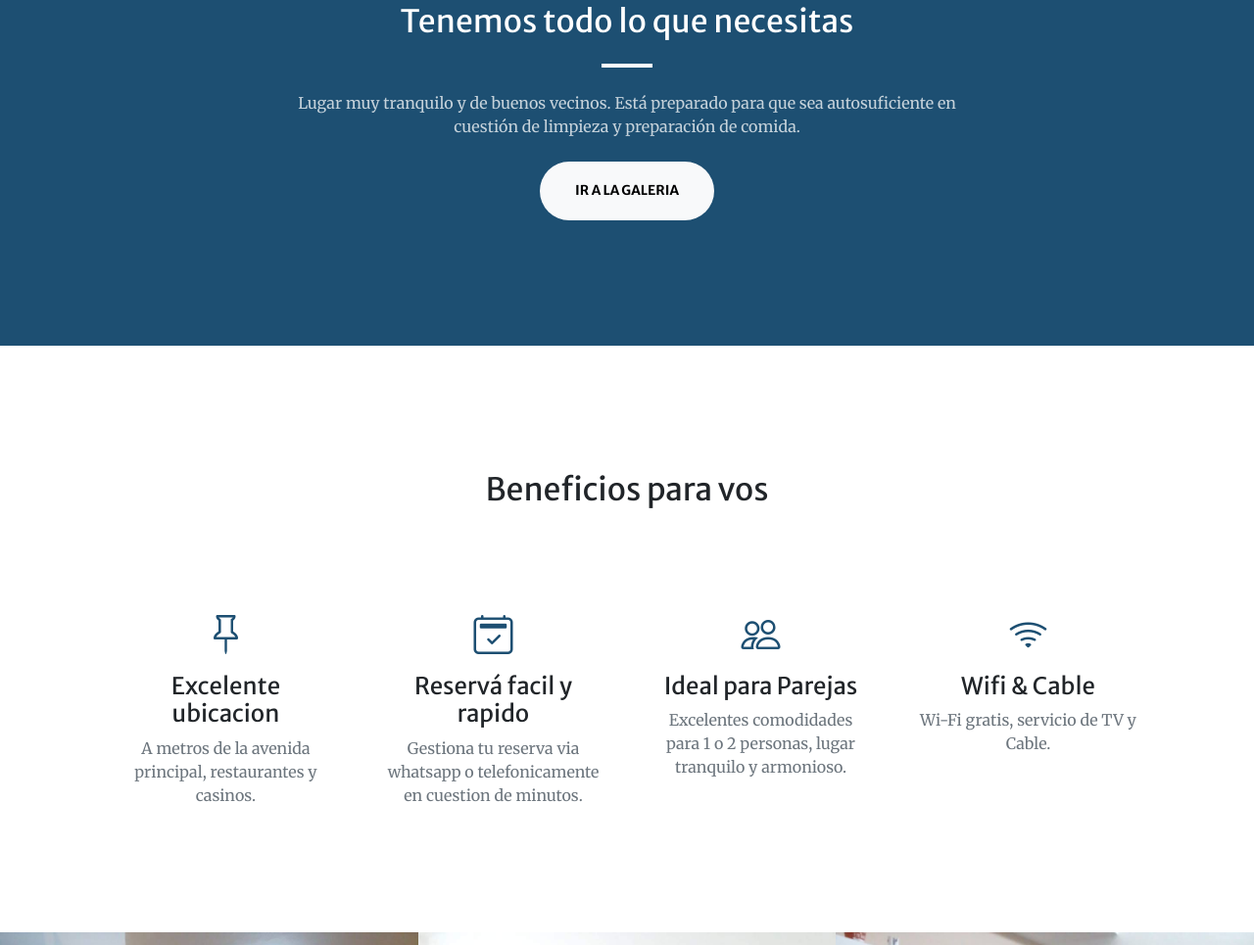
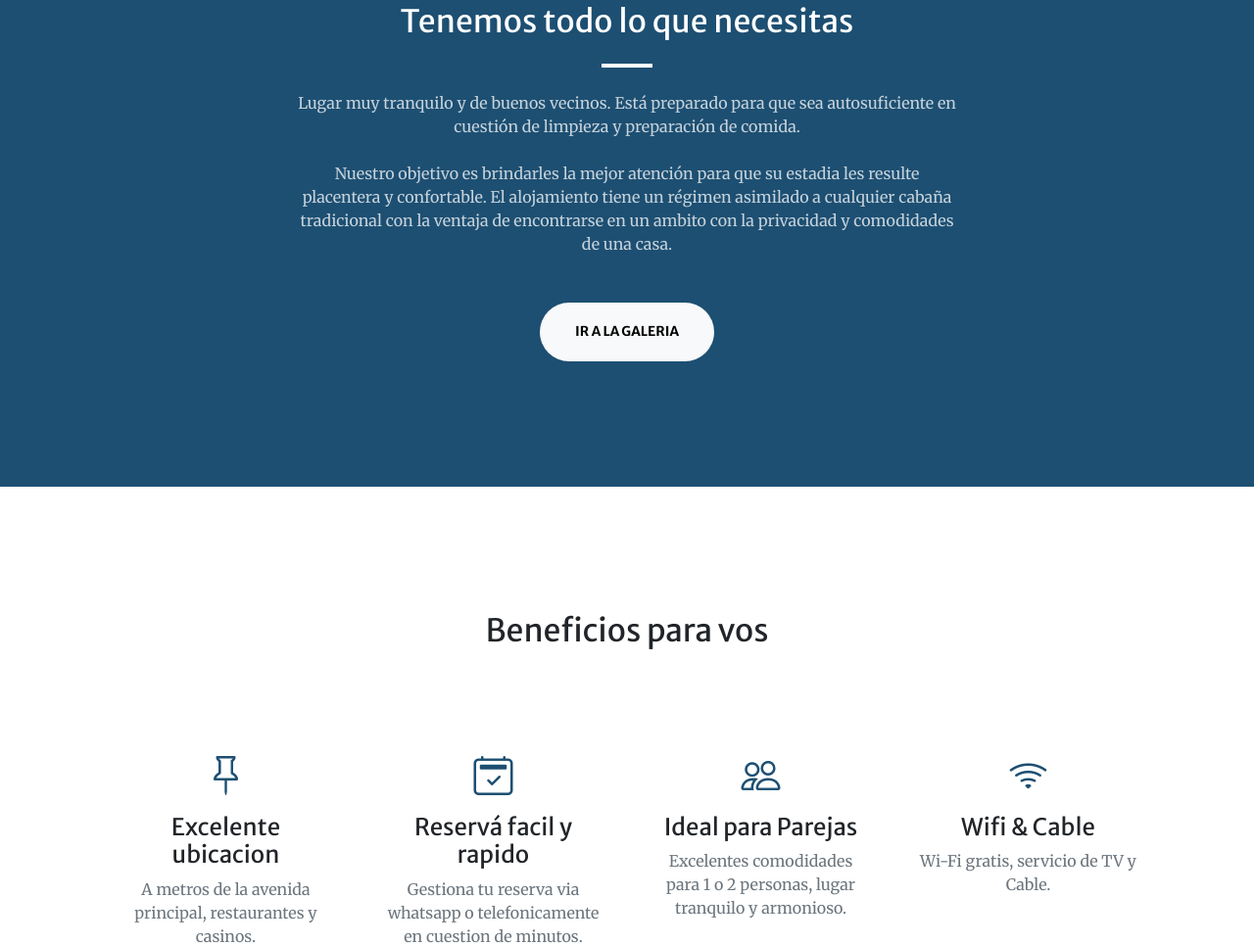
Before and after one commit to MartinFrdz/Apartamento-Dulcich, a plain HTML site: page index.html in a window 1280 px wide. Shown: the part 925-1890 px from the top of the page at 98% size. Drawn offline with nearby package versions, Linux system fonts and the light colour scheme; some packages are replaced by stand-ins of ours; a script that the page names is missing.

Commit message:
agregue texto en about

```diff
--- a/index.html
+++ b/index.html
@@ -116,6 +116,13 @@
               Lugar muy tranquilo y de buenos vecinos. Está preparado para que
               sea autosuficiente en cuestión de limpieza y preparación de
               comida.
+            </p>
+            <p class="text-white-75 mb-4 pb-4">
+              Nuestro objetivo es brindarles la mejor atención para que su
+              estadia les resulte placentera y confortable. El alojamiento tiene
+              un régimen asimilado a cualquier cabaña tradicional con la ventaja
+              de encontrarse en un ambito con la privacidad y comodidades de una
+              casa.
             </p>
             <a class="btn btn-light btn-xl" href="#portfolio"
               >Ir a la Galeria</a
```
